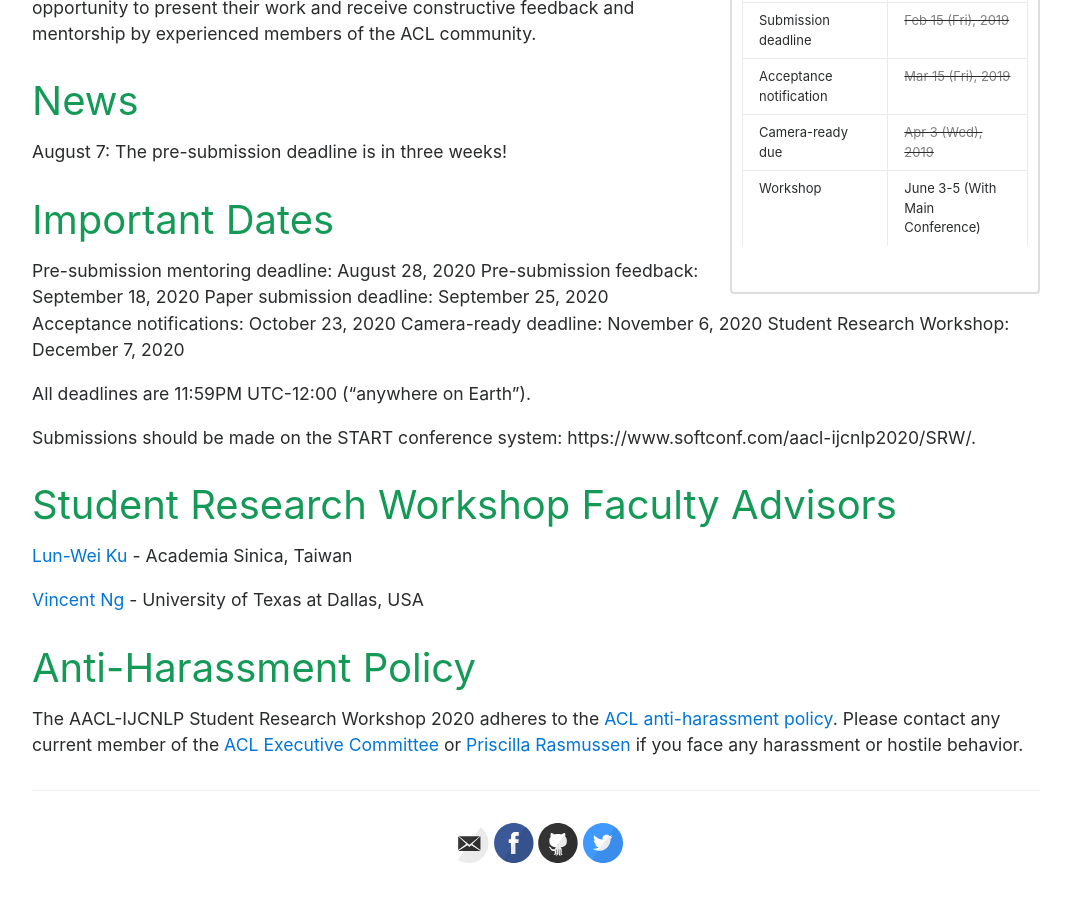
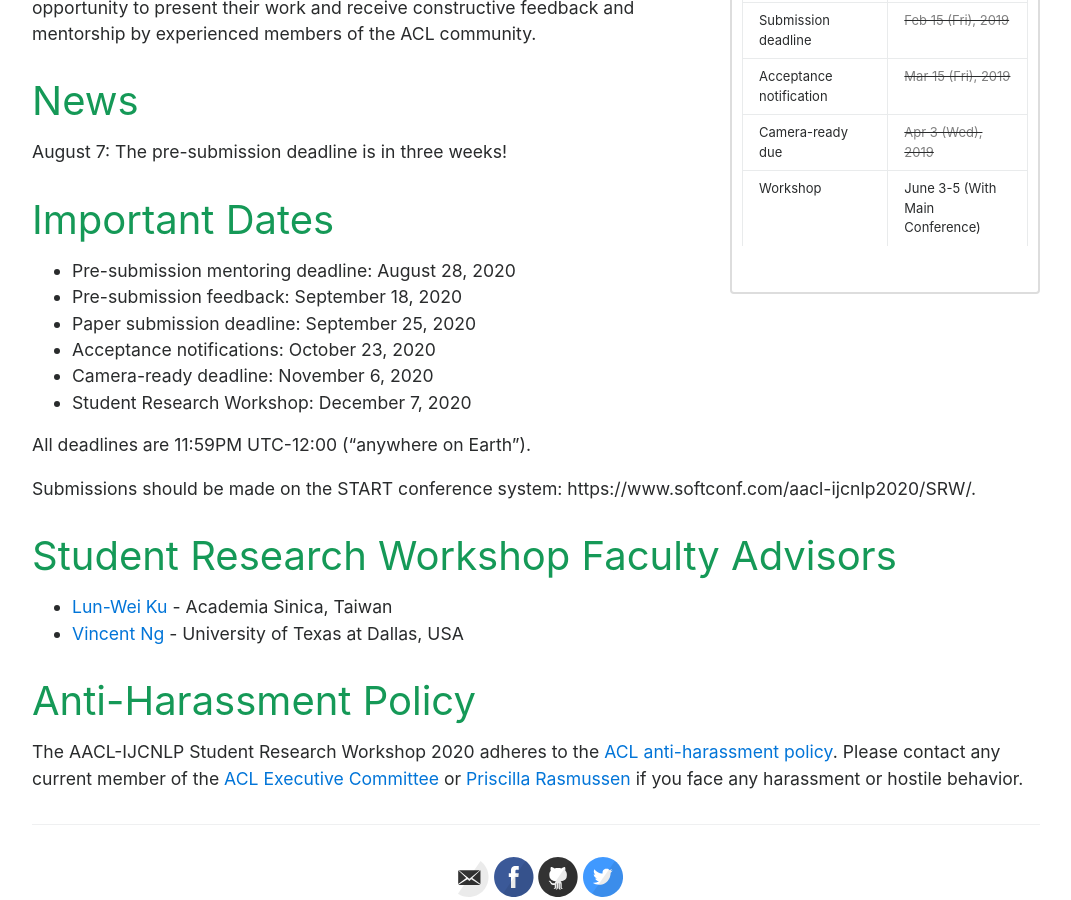
Before and after one commit to aacl2023-srw/aacl2023-srw.github.io, a Jekyll site: the page built from index.md, in a window 1280 px wide and 900 px high, scrolled down 667 px. Shown: the whole window, without its empty margins (104-1175 px from the left). Built offline with Jekyll 4.4.1, drawn with Linux system fonts in a browser that asks for light colours.

```diff
--- a/index.md
+++ b/index.md
@@ -20,12 +20,12 @@ July 6-8: The SRW presentations will be held as part of the main ACL conference!
 
 # Important Dates
 
-Pre-submission mentoring deadline: August 28, 2020
-Pre-submission feedback: September 18, 2020
-Paper submission deadline: September 25, 2020
-Acceptance notifications: October 23, 2020
-Camera-ready deadline: November 6, 2020
-Student Research Workshop: December 7, 2020
+- Pre-submission mentoring deadline: August 28, 2020
+- Pre-submission feedback: September 18, 2020
+- Paper submission deadline: September 25, 2020
+- Acceptance notifications: October 23, 2020
+- Camera-ready deadline: November 6, 2020
+- Student Research Workshop: December 7, 2020
 
 All deadlines are 11:59PM UTC-12:00 ("anywhere on Earth").
 
@@ -34,9 +34,8 @@ Submissions should be made on the START conference system: https://www.softconf.
 
 # Student Research Workshop Faculty Advisors
 
-[Lun-Wei Ku](https://www.iis.sinica.edu.tw/pages/lwku/) - Academia Sinica, Taiwan
-
-[Vincent Ng](http://www.hlt.utdallas.edu/~vince) - University of Texas at Dallas, USA
+- [Lun-Wei Ku](https://www.iis.sinica.edu.tw/pages/lwku/) - Academia Sinica, Taiwan
+- [Vincent Ng](http://www.hlt.utdallas.edu/~vince) - University of Texas at Dallas, USA
 
 
 # Anti-Harassment Policy
```
